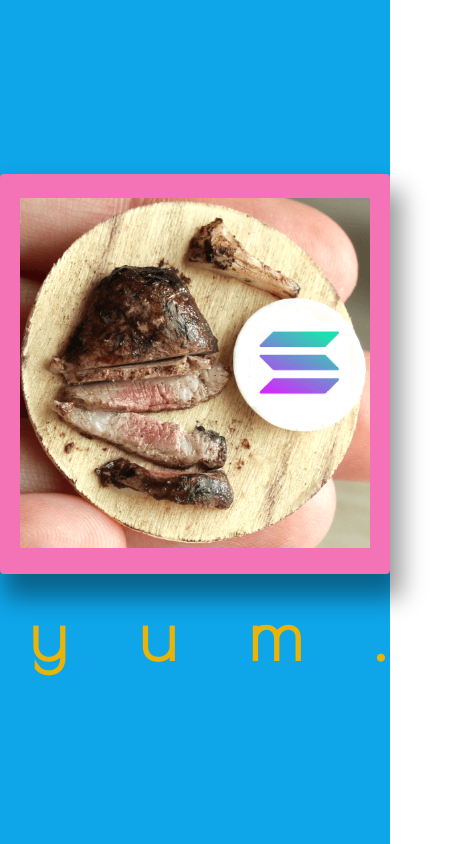
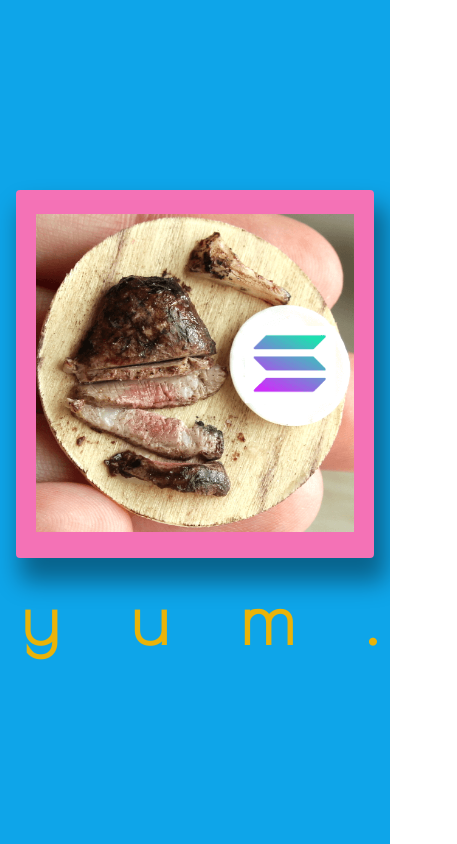
Before and after one commit to warlyware/solanastakehouse, a Next.js app: page / in a window 390 px wide. Shown: the whole page, 457 px wide, since content can reach past the window. Built offline with nearby package versions, Linux system fonts and the light colour scheme.

Commit message:
Fix mobile layout

```diff
--- a/pages/index.js
+++ b/pages/index.js
@@ -2,7 +2,7 @@ import Head from "next/head";
 import Image from "next/image";
 export default function Home() {
   return (
-    <div className="h-screen w-screen bg-sky-500 font-poiret">
+    <div className="h-screen w-screen bg-sky-500 font-poiret overflow-x-hidden">
       <Head>
         <title>stakeh◎use</title>
         <meta name="description" content="yum." />
@@ -11,7 +11,7 @@ export default function Home() {
 
       <main className="flex flex-col h-full w-full items-center justify-center">
         <a href="//twitter.com/solstakehouse" target="_blank" rel="noreferrer">
-          <div className="border-[1.3em] border-pink-400 pt-1 bg-pink-400 shadow-deep-float rounded mb-6">
+          <div className="border-[1.3em] border-pink-400 pt-1 bg-pink-400 shadow-deep-float rounded mb-6 mx-4 md:mx-0">
             <Image
               objectPosition="center"
               objectFit="stretch"
@@ -23,7 +23,7 @@ export default function Home() {
           </div>
         </a>
 
-        <h1 className="text-7xl sm:text-8xl font-bold text-center text-yellow-500 tracking-[1em] -mr-24 sm:-mr-28">
+        <h1 className="text-7xl sm:text-8xl font-bold text-center text-yellow-500 tracking-[1em] -mr-20 sm:-mr-28">
           yum.
         </h1>
       </main>
```
